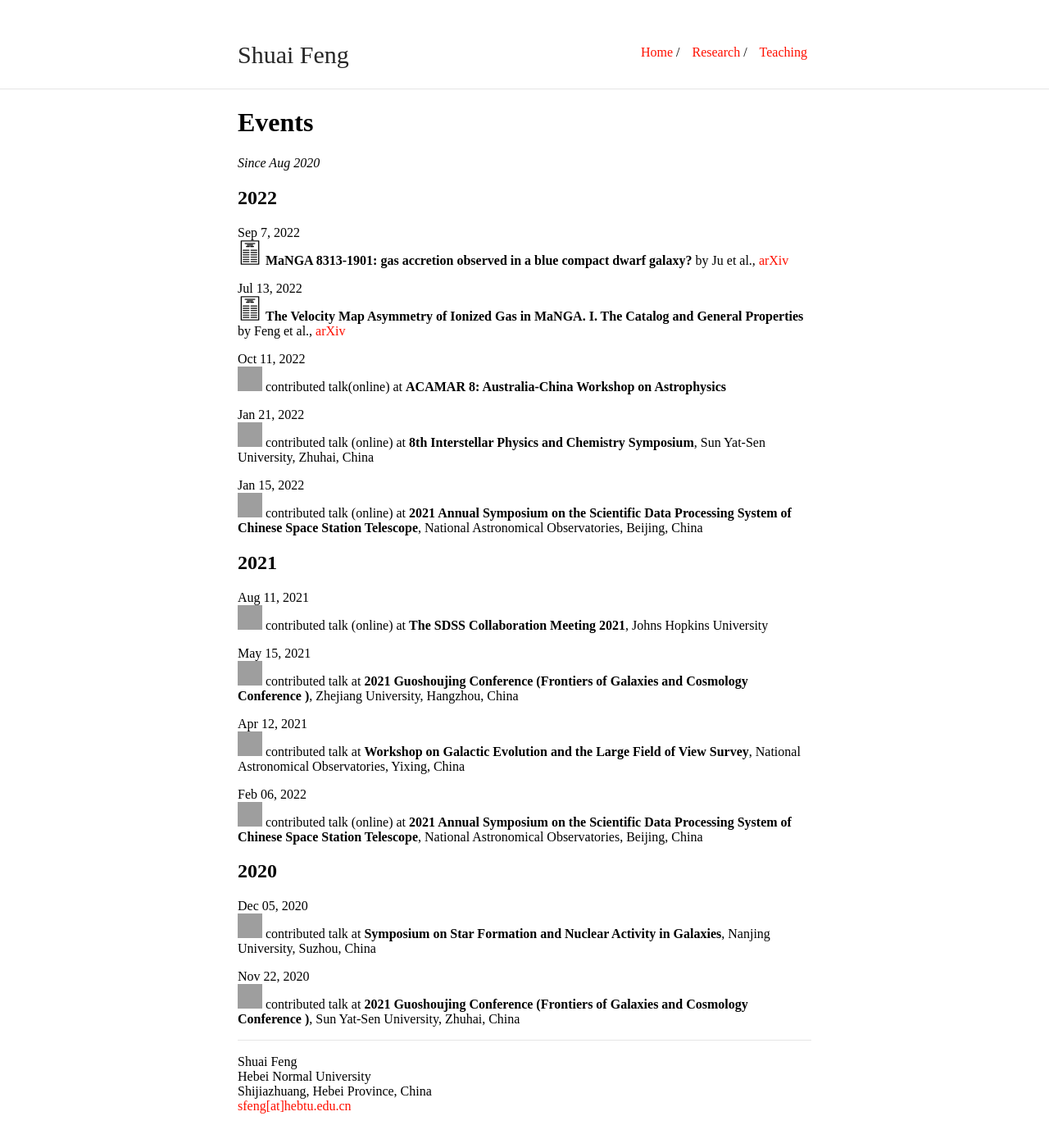
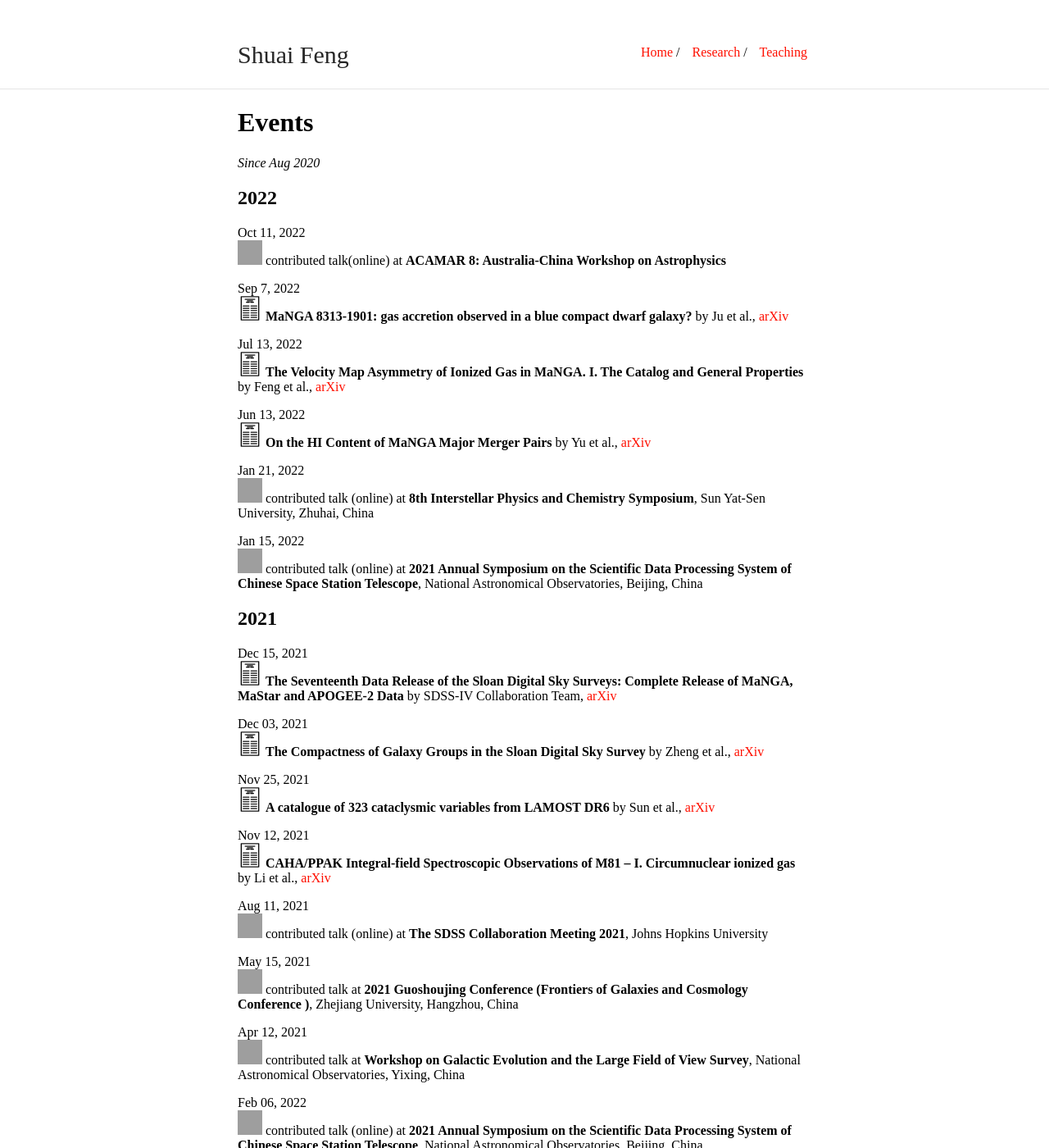
Before and after one commit to fengshuai0210/fengshuai0210.github.io, a Jekyll site: the page built from events.md, in a window 1280 px wide and 1400 px high. Shown: the whole window at 82% size. Built offline with Jekyll 4.4.1, drawn with Linux system fonts in a browser that asks for light colours; our own code applies the rules of GitHub Pages for plain Markdown files; grey boxes are pictures that could not be loaded.

Commit message:
Update events.md

```diff
--- a/events.md
+++ b/events.md
@@ -7,14 +7,17 @@ layout: default
 
 ## 2022
 
+Oct 11, 2022\
+<img src="/image/talk-icon.png" style="width:30px;height:30px;"> contributed talk(online) at **ACAMAR 8: Australia-China Workshop on Astrophysics**
+
 Sep 7, 2022\
 <img src="/image/paper-icon.png" style="width:30px;height:30px;"> **MaNGA 8313-1901: gas accretion observed in a blue compact dwarf galaxy?** by Ju et al., [arXiv](https://arxiv.org/abs/2209.03298)
 
 Jul 13, 2022\
 <img src="/image/paper-icon.png" style="width:30px;height:30px;"> **The Velocity Map Asymmetry of Ionized Gas in MaNGA. I. The Catalog and General Properties** by Feng et al., [arXiv](https://arxiv.org/abs/2207.06050)
 
-Oct 11, 2022\
-<img src="/image/talk-icon.png" style="width:30px;height:30px;"> contributed talk(online) at **ACAMAR 8: Australia-China Workshop on Astrophysics**
+Jun 13, 2022\
+<img src="/image/paper-icon.png" style="width:30px;height:30px;"> **On the HI Content of MaNGA Major Merger Pairs** by Yu et al., [arXiv](https://arxiv.org/abs/2206.06330)
 
 Jan 21, 2022\
 <img src="/image/talk-icon.png" style="width:30px;height:30px;"> contributed talk (online) at **8th Interstellar Physics and Chemistry Symposium**, Sun Yat-Sen University, Zhuhai, China
@@ -23,6 +26,18 @@ Jan 15, 2022\
 <img src="/image/talk-icon.png" style="width:30px;height:30px;"> contributed talk (online) at **2021 Annual Symposium on the Scientific Data Processing System of Chinese Space Station Telescope**, National Astronomical Observatories, Beijing, China
 
 ## 2021
+
+Dec 15, 2021\
+<img src="/image/paper-icon.png" style="width:30px;height:30px;"> **The Seventeenth Data Release of the Sloan Digital Sky Surveys: Complete Release of MaNGA, MaStar and APOGEE-2 Data** by SDSS-IV Collaboration Team, [arXiv](hhttps://arxiv.org/abs/2112.02026)
+
+Dec 03, 2021\
+<img src="/image/paper-icon.png" style="width:30px;height:30px;"> **The Compactness of Galaxy Groups in the Sloan Digital Sky Survey** by Zheng et al., [arXiv](https://arxiv.org/abs/2112.07871)
+
+Nov 25, 2021\
+<img src="/image/paper-icon.png" style="width:30px;height:30px;"> **A catalogue of 323 cataclysmic variables from LAMOST DR6** by Sun et al., [arXiv](https://arxiv.org/abs/2111.13049)
+
+Nov 12, 2021\
+<img src="/image/paper-icon.png" style="width:30px;height:30px;"> **CAHA/PPAK Integral-field Spectroscopic Observations of M81 -- I. Circumnuclear ionized gas** by Li et al., [arXiv](https://arxiv.org/abs/2111.06683)
 
 Aug 11, 2021\
 <img src="/image/talk-icon.png" style="width:30px;height:30px;"> contributed talk (online) at **The SDSS Collaboration Meeting 2021**, Johns Hopkins University
```
